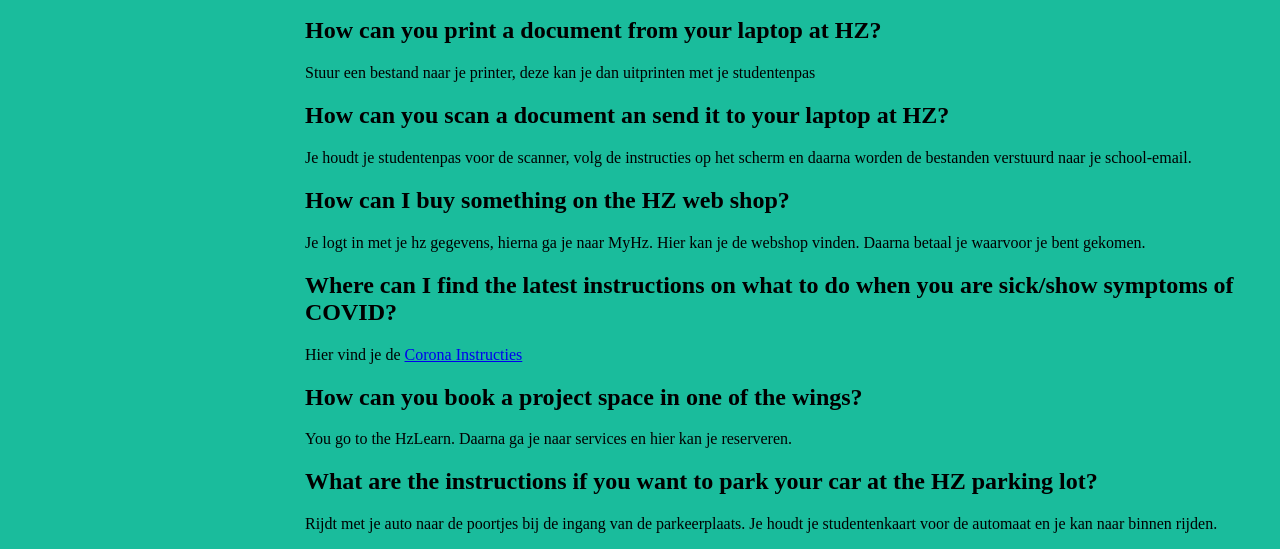
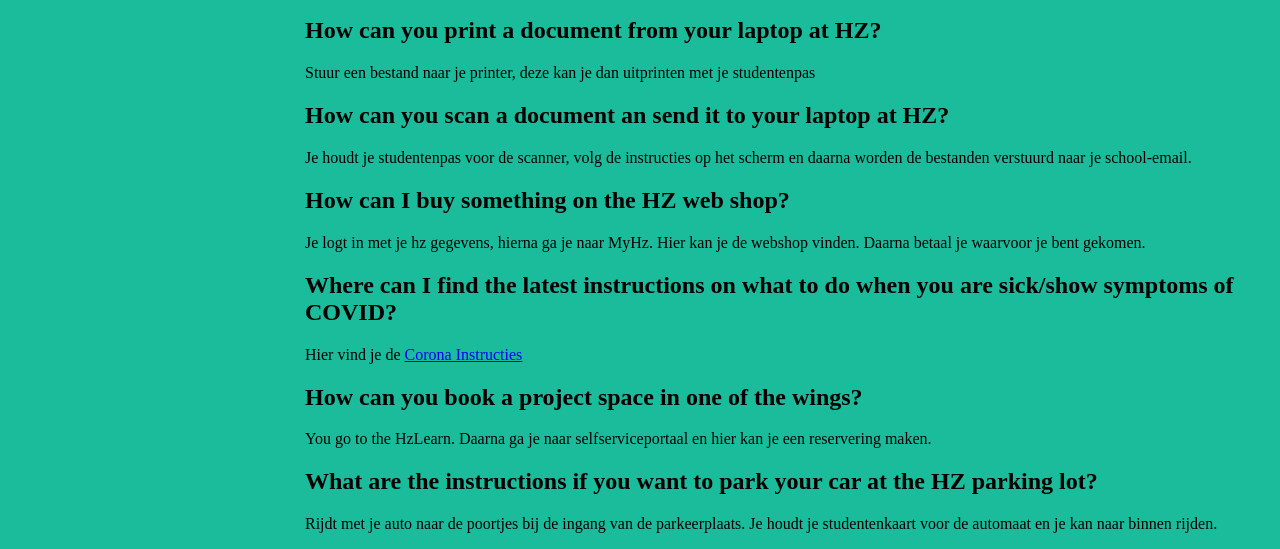
Before and after one commit to Issa-2003/Issa-2003.github.io, a plain HTML site: page faq.html in a window 1280 px wide. Shown: the part 336-885 px from the top of the page. Drawn offline with Linux system fonts and the light colour scheme.

Commit message:
Vierde versie faq.html

```diff
--- a/faq.html
+++ b/faq.html
@@ -27,7 +27,7 @@
             <h2>Where can I find the latest instructions on what to do when you are sick/show symptoms of COVID?</h2>
             <p>Hier vind je de <a href="https://hz.nl/actualiteiten/coronavirus">Corona Instructies</a></p>
             <h2>How can you book a project space in one of the wings?</h2>
-            <p>You go to the HzLearn. Daarna ga je naar services en hier kan je reserveren.</p>
+            <p>You go to the HzLearn. Daarna ga je naar selfserviceportaal en hier kan je een reservering maken.</p>
             <h2>What are the instructions if you want to park your car at the HZ parking lot?</h2>
             <p>Rijdt met je auto naar de poortjes bij de ingang van de parkeerplaats. Je houdt je studentenkaart voor de automaat en je kan naar binnen rijden.</p>
         </ol>
```
